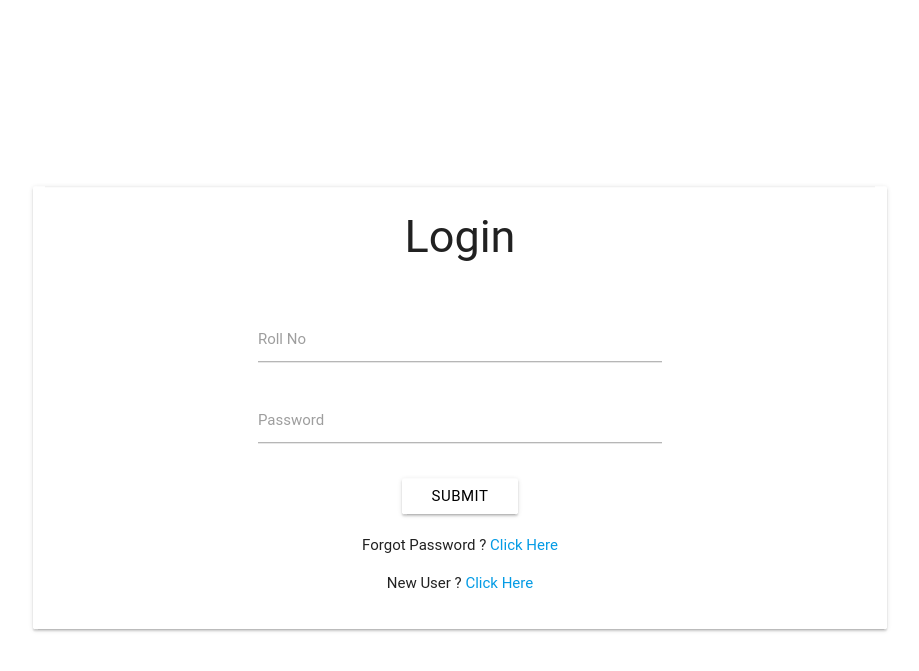
After one commit to Vipul999ujawane/acad-search, a Django app: template acads/templates/login.html in a window 1280 px wide. The commit adds this page. Shown: the top 671 px of the page, without its empty margins (180-1099 px from the left). Run offline with Django 3.2, Linux system fonts and the light colour scheme; the template is opened without the code that fills it, so the values that code supplies are empty; some libraries are stand-ins or nearby versions; some web fonts are replaced.

Commit message:
Login Page Created

```diff
--- a/acads/static/style.css
+++ b/acads/static/style.css
@@ -37,3 +37,6 @@ display: none;
 #name_form{
   display: none;
 }
+#logon{
+  font-size: 300%;
+}
--- /dev/null
+++ b/acads/templates/login.html
@@ -0,0 +1,41 @@
+<!DOCTYPE html>
+<html>
+  <head>
+    <title>New User</title>
+    <link href="http://fonts.googleapis.com/icon?family=Material+Icons" rel="stylesheet">
+    <link type="text/css" rel="stylesheet" href="https://cdnjs.cloudflare.com/ajax/libs/materialize/0.98.2/css/materialize.min.css"  media="screen,projection"/>
+    <link type="text/css" rel="stylesheet" href="../static/style.css"  media="screen,projection"/>
+    <meta name="viewport" content="width=device-width, initial-scale=1.0"/>
+  </head>
+<body>
+<div>
+  <div class="row valign-wrapper">
+    <div id="login" class="centre card valign-wrapper center-block col s12 m8 offset-m2 container">
+      <div id="logon" class="center-align card-action">Login</div>
+      <div class="row">
+        <form class="col s12">
+          <div class="row">
+            <div class="input-field col s12 m6 offset-m3">
+              <input id="roll" type="text" class="validate center-align" required="" aria-required="true">
+              <label for="roll">Roll No</label>
+            </div>
+            <div class="input-field col s12 m6 offset-m3">
+              <input id="password" type="text" class="validate center-align" required="" aria-required="true">
+              <label for="password">Password</label>
+            </div>
+            <div class="input-field col s12 center-align">
+              <button id="no" class="btn waves-effect waves-dark white black-text " type="submit" name="action">Submit</button>
+            </div>
+          </div>
+        </form>
+        <p class="center-align">Forgot Password ?<a href="#"> Click Here</a></p>
+        <p class="center-align">New User ?<a href="#"> Click Here</a></p>
+      </div>
+    </div>
+  </div>
+</div>
+</body>
+<script src="https://ajax.googleapis.com/ajax/libs/jquery/3.2.1/jquery.min.js"></script>
+<script type="text/javascript" src="https://cdnjs.cloudflare.com/ajax/libs/materialize/0.98.2/js/materialize.min.js"></script>
+<script type="text/javascript" src="../static/anim.js"></script>
+</html>
```
